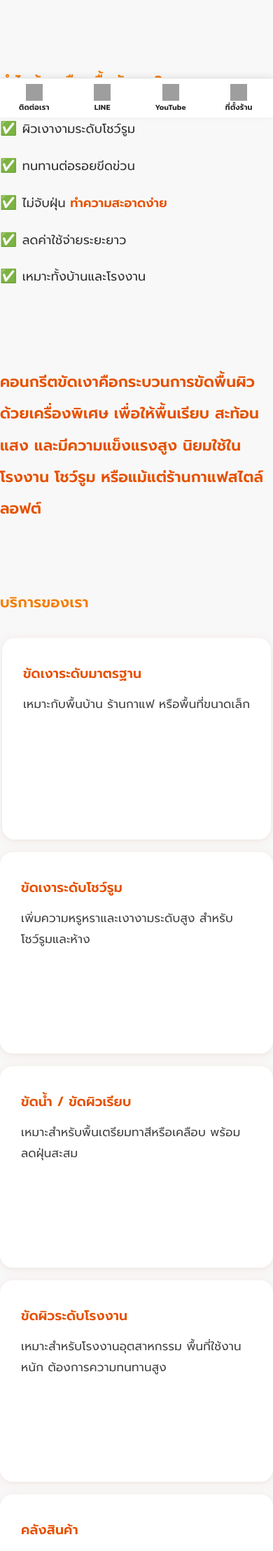
After one commit to PNTCP/cemen, a PHP site: page /menu3.php in a window 390 px wide. The commit adds this page. Shown: the part 676-2893 px from the top of the page at 70% size. Run offline with PHP 8.4, Linux system fonts and the light colour scheme; grey boxes are pictures that could not be loaded.

Commit message:
Add 'คอนกรีตขัดเงา' (ยังไม่เสร็จ) as menu3.php

```diff
--- a/menu.php
+++ b/menu.php
@@ -1,3 +1,4 @@
+
 <!DOCTYPE html>
 <html lang="en">
 <head>
@@ -352,7 +353,7 @@
         <div class="menu-bar-item"><a href="course.php">คอร์สอบรม</a></div>
         <div class="menu-bar-item"><a href="menu1.php">คอนกรีตพิมพ์ลาย</a></div>
         <div class="menu-bar-item"><a href="menu2.php">คอนกรีตลอกลาย</a></div>
-        <div class="menu-bar-item"><a href="#">คอนกรีตขัดเงา</a></div>
+        <div class="menu-bar-item"><a href="menu3.php">คอนกรีตขัดเงา</a></div>
         <div class="menu-bar-item"><a href="#">ถามตอบ</a></div>
         <div class="menu-bar-item"><a href="#">คลังความรู้</a></div>
         <div class="menu-bar-item"><a href="contact.php">ติดต่อเรา</a></div>
@@ -363,7 +364,7 @@
         <div class="menu-bar-item"><a href="course.php">คอร์สอบรม</a></div>
         <div class="menu-bar-item"><a href="menu1.php">คอนกรีตพิมพ์ลาย</a></div>
         <div class="menu-bar-item"><a href="menu2.php">คอนกรีตลอกลาย</a></div>
-        <div class="menu-bar-item"><a href="#">คอนกรีตขัดเงา</a></div>
+        <div class="menu-bar-item"><a href="menu3.php">คอนกรีตขัดเงา</a></div>
         <div class="menu-bar-item"><a href="#">ถามตอบ</a></div>
         <div class="menu-bar-item"><a href="#">คลังความรู้</a></div>
         <div class="menu-bar-item"><a href="Contact.php">ติดต่อเรา</a></div>
--- /dev/null
+++ b/menu3.php
@@ -0,0 +1,351 @@
+<?php include('menu.php'); ?>
+<!DOCTYPE html>
+<html lang="th">
+<head>
+  <meta charset="UTF-8">
+  <title>บริการคอนกรีตขัดเงา | พื้นเงาสวย ทนทาน</title>
+  <meta name="viewport" content="width=device-width, initial-scale=1.0">
+  <!-- Google Fonts -->
+  <link href="https://fonts.googleapis.com/css2?family=Prompt:wght@400;600&family=Kanit:wght@400;600&display=swap" rel="stylesheet">
+  <style>
+    body {
+      font-family: 'Prompt', 'Kanit', Tahoma, sans-serif;
+      margin: 0;
+      background-color: #f8f8f8;
+      color: #333;
+      line-height: 1.8;
+      font-size: 18px;
+      letter-spacing: 0.01em;
+    }
+
+    header {
+      background-color: #222;
+      color: #fff;
+      padding: 32px 0;
+      text-align: center;
+    }
+
+    header h1 {
+      margin: 0;
+      font-size: 2.2rem;
+      letter-spacing: 0.02em;
+      font-family: 'Prompt', 'Kanit', sans-serif;
+    }
+
+    nav {
+      margin-top: 12px;
+    }
+
+    nav a {
+      color: #f57c00;
+      margin: 0 18px;
+      text-decoration: none;
+      font-weight: 600;
+      font-size: 1.1rem;
+      transition: color 0.2s;
+    }
+    nav a:hover {
+      color: #e65100;
+      text-decoration: underline;
+    }
+
+    .hero {
+      background: url('https://images.unsplash.com/photo-1601906251540-77e7fdd44ec1?auto=format&fit=crop&w=1950&q=80') center/cover no-repeat;
+      height: 48vh;
+      min-height: 340px;
+      display: flex;
+      align-items: center;
+      justify-content: center;
+      text-align: center;
+      color: white;
+      position: relative;
+      margin-bottom: 56px;
+    }
+
+    .hero::after {
+      content: '';
+      position: absolute;
+      inset: 0;
+      background-color: rgba(0,0,0,0.45);
+    }
+
+    .hero-content {
+      position: relative;
+      z-index: 1;
+      max-width: 700px;
+      padding: 32px 24px;
+    }
+
+    .hero-content h2 {
+      font-size: 2.5rem;
+      margin-bottom: 16px;
+      color: #f57c00;
+      font-family: 'Prompt', 'Kanit', sans-serif;
+      font-weight: 600;
+      letter-spacing: 0.03em;
+    }
+
+    .hero-content p {
+      font-size: 1.25rem;
+      color: #fff;
+      margin-bottom: 0;
+    }
+
+    .btn {
+      display: inline-block;
+      margin-top: 28px;
+      padding: 12px 32px;
+      background-color: #f57c00;
+      color: #fff;
+      text-decoration: none;
+      font-weight: bold;
+      border-radius: 6px;
+      font-size: 1.1rem;
+      box-shadow: 0 2px 8px rgba(0,0,0,0.08);
+      transition: background 0.2s, box-shadow 0.2s;
+      border: none;
+      cursor: pointer;
+    }
+    .btn:hover {
+      background-color: #e65100;
+      box-shadow: 0 4px 16px rgba(229,81,0,0.12);
+    }
+
+    section {
+      padding: 64px 0;
+      max-width: 1100px;
+      margin: 0 auto;
+      background: transparent;
+    }
+
+    h3 {
+      font-size: 2rem;
+      margin-bottom: 32px;
+      color: #f57c00;
+      font-family: 'Prompt', 'Kanit', sans-serif;
+      font-weight: 600;
+      letter-spacing: 0.02em;
+    }
+
+    .features ul {
+      list-style: none;
+      padding: 0;
+      margin: 0 0 0 0;
+    }
+
+    .features li {
+      margin-bottom: 18px;
+      font-size: 1.1rem;
+    }
+
+    .features li::before {
+      content: '✅ ';
+      color: #e65100;
+      font-size: 1.1em;
+    }
+
+    .features .highlight {
+      color: #e65100;
+      font-weight: 600;
+    }
+
+    .features-flex {
+      display: flex;
+      gap: 56px;
+      flex-wrap: wrap;
+      align-items: flex-start;
+      margin-bottom: 0;
+    }
+    .features-flex ul,
+    .features-flex p {
+      flex: 1 1 320px;
+      min-width: 260px;
+    }
+
+    /* Service Boxes */
+    .services {
+      display: flex;
+      flex-wrap: wrap;
+      gap: 32px;
+      justify-content: center;
+      margin-bottom: 0;
+    }
+
+    .service-box {
+      background: #fff;
+      padding: 32px 28px;
+      border-radius: 18px;
+      box-shadow: 0 2px 16px rgba(229,81,0,0.07), 0 1.5px 6px rgba(0,0,0,0.04);
+      flex: 1 1 220px;
+      min-width: 220px;
+      max-width: 260px;
+      transition: box-shadow 0.2s, border 0.2s, transform 0.18s;
+      border: 2px solid transparent;
+      cursor: pointer;
+      margin-bottom: 0;
+      display: flex;
+      flex-direction: column;
+      align-items: flex-start;
+    }
+    .service-box h4 {
+      margin: 0 0 12px 0;
+      color: #e65100;
+      font-size: 1.18rem;
+      font-family: 'Prompt', 'Kanit', sans-serif;
+      font-weight: 600;
+      letter-spacing: 0.01em;
+    }
+    .service-box p {
+      margin: 0;
+      color: #444;
+      font-size: 1.05rem;
+    }
+    .service-box:hover {
+      box-shadow: 0 4px 24px rgba(229,81,0,0.16), 0 2px 8px rgba(0,0,0,0.08);
+      border: 2px solid #f57c00;
+      transform: translateY(-4px) scale(1.025);
+      background: #fff7f0;
+    }
+
+    /* Contact */
+    .contact {
+      background-color: #fff;
+      padding: 48px 32px;
+      border-radius: 16px;
+      box-shadow: 0 2px 16px rgba(0,0,0,0.07);
+      text-align: center;
+      max-width: 600px;
+      margin: 0 auto;
+    }
+    .contact h3 {
+      margin-top: 0;
+      color: #f57c00;
+    }
+    .contact strong {
+      color: #e65100;
+    }
+
+    footer {
+      background-color: #222;
+      color: #aaa;
+      text-align: center;
+      padding: 32px 0;
+      font-size: 1rem;
+      letter-spacing: 0.01em;
+      margin-top: 64px;
+    }
+
+    .feature-desc {
+      font-size: 1.35rem;
+      color: #e65100;
+      font-weight: 600;
+      margin-bottom: 0;
+      margin-top: 12px;
+      line-height: 2.1;
+      font-family: 'Prompt', 'Kanit', sans-serif;
+    }
+
+    /* Desktop only */
+    @media (max-width: 1023px) {
+      .hero-content h2, h3 {
+        font-size: 1.3rem;
+      }
+      .services {
+        flex-direction: column;
+        gap: 18px;
+      }
+      .service-box {
+        max-width: 100%;
+        min-width: 0;
+        margin: 0 auto;
+      }
+      section {
+        padding: 36px 0;
+      }
+      .features-flex {
+        flex-direction: column;
+        gap: 24px;
+      }
+    }
+    @media (max-width: 600px) {
+      .hero {
+        min-height: 180px;
+        height: 28vh;
+      }
+      .hero-content {
+        padding: 18px 6px;
+      }
+      .contact {
+        padding: 24px 8px;
+      }
+    }
+  </style>
+</head>
+<body>
+
+
+
+<section class="hero">
+  <div class="hero-content">
+    <h2>พื้นเงาสวย ทนทาน<br>ด้วยคอนกรีตขัดเงามาตรฐาน</h2>
+    <p>บริการขัดเงาคอนกรีตสำหรับบ้าน โรงงาน โชว์รูม และคลังสินค้า<br>ผิวเงางาม แข็งแรง ดูแลง่าย</p>
+    <a href="Contact.php" class="btn">ติดต่อเรา</a>
+  </div>
+</section>
+
+<section id="about" class="features">
+  <h3>ทำไมต้องเลือกพื้นขัดเงา?</h3>
+  <div class="features-flex">
+    <ul>
+      <li>ผิวเงางามระดับโชว์รูม</li>
+      <li>ทนทานต่อรอยขีดข่วน</li>
+      <li>ไม่จับฝุ่น <span class="highlight">ทำความสะอาดง่าย</span></li>
+      <li>ลดค่าใช้จ่ายระยะยาว</li>
+      <li>เหมาะทั้งบ้านและโรงงาน</li>
+    </ul>
+    <div class="feature-desc">
+      คอนกรีตขัดเงาคือกระบวนการขัดพื้นผิวด้วยเครื่องพิเศษ เพื่อให้พื้นเรียบ สะท้อนแสง และมีความแข็งแรงสูง นิยมใช้ในโรงงาน โชว์รูม หรือแม้แต่ร้านกาแฟสไตล์ลอฟต์
+    </div>
+  </div>
+</section>
+
+<section id="services">
+  <h3>บริการของเรา</h3>
+  <div class="services">
+    <div class="service-box">
+      <h4>ขัดเงาระดับมาตรฐาน</h4>
+      <p>เหมาะกับพื้นบ้าน ร้านกาแฟ หรือพื้นที่ขนาดเล็ก</p>
+    </div>
+    <div class="service-box">
+      <h4>ขัดเงาระดับโชว์รูม</h4>
+      <p>เพิ่มความหรูหราและเงางามระดับสูง สำหรับโชว์รูมและห้าง</p>
+    </div>
+    <div class="service-box">
+      <h4>ขัดน้ำ / ขัดผิวเรียบ</h4>
+      <p>เหมาะสำหรับพื้นเตรียมทาสีหรือเคลือบ พร้อมลดฝุ่นสะสม</p>
+    </div>
+    <div class="service-box">
+      <h4>ขัดผิวระดับโรงงาน</h4>
+      <p>เหมาะสำหรับโรงงานอุตสาหกรรม พื้นที่ใช้งานหนัก ต้องการความทนทานสูง</p>
+    </div>
+    <div class="service-box">
+      <h4>คลังสินค้า</h4>
+      <p>บริการขัดเงาพื้นคลังสินค้า รองรับน้ำหนักและการใช้งานต่อเนื่อง</p>
+    </div>
+  </div>
+</section>
+
+<section id="contact">
+  <div class="contact">
+    <img src="https://cdi.co.th/wp-content/uploads/2020/03/S__6258772-removebg-preview.png" alt="CDI Logo" style="width:300px; height:auto; margin-bottom:18px; display:block; margin-left:auto; margin-right:auto;">
+    <h3>ติดต่อเรา</h3>
+    <p>บริษัท คอนกรีตเดคคอร์ อินโนเวนชั่น จำกัด</p>
+    <p><strong>โทร:</strong> 096-893-5544</p>
+    <p><strong>ไลน์:</strong> <a href="https://line.me/ti/p/eAmTWa8mkc" target="_blank" style="color:#06c; text-decoration:underline;">Dr.Vorapong Noom</a></p>
+    <p><strong>อีเมล:</strong> noom.vorapong@gmail.com</p>
+  </div>
+</section>
+
+
+</body>
+</html>
```
